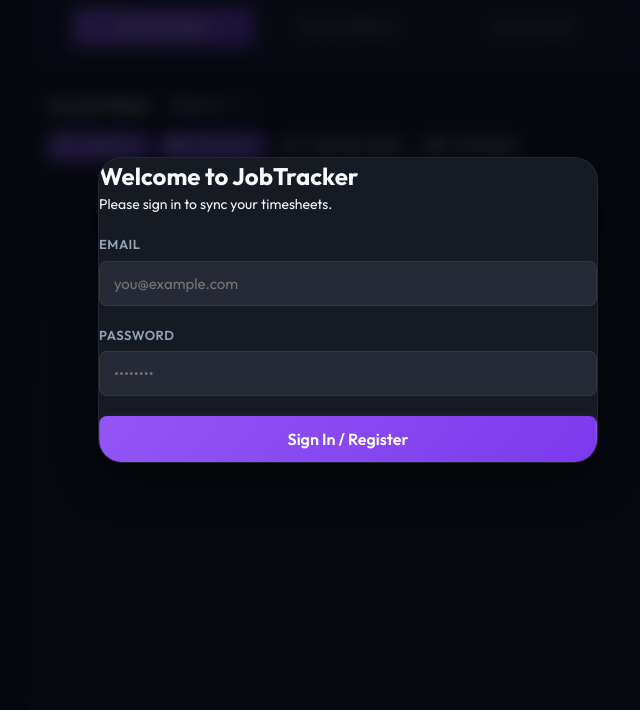
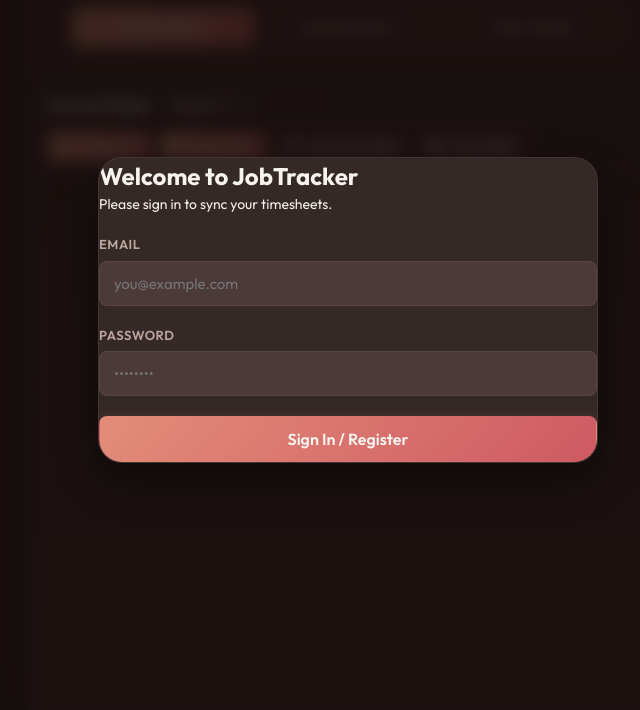
Before and after one commit to konsoul/ticket-app, a plain HTML site: page index.html in a window 1280 px wide. Shown: the part 90-800 px from the top of the page, without its empty margins (292-932 px from the left). Drawn offline with Linux system fonts and the light colour scheme; no server answers.

Commit message:
Apply Rose Dusk pastel dark mode redesign

```diff
--- a/css/styles.css
+++ b/css/styles.css
@@ -2,26 +2,26 @@
 @import url('https://fonts.googleapis.com/css2?family=Outfit:wght@300;400;500;600;700;800&display=swap');
 
 :root {
-  /* HSL Color System */
-  --bg-base: 224deg 25% 6%;      /* #0b0f19 */
-  --bg-surface: 222deg 22% 11%;   /* #141b2d */
-  --bg-card: 223deg 20% 15%;      /* #1e2638 */
-  --bg-input: 223deg 18% 18%;     /* #252e44 */
+  /* ── Rose Dusk Pastel Dark Mode ── */
+  --bg-base: 10deg 12% 14%;        /* #272020 warm charcoal */
+  --bg-surface: 8deg 14% 18%;      /* #2f2220 deeper warm surface */
+  --bg-card: 6deg 16% 22%;         /* #3a2826 dusty rose-charcoal card */
+  --bg-input: 4deg 15% 26%;        /* #422e2c input field */
 
-  --text-primary: 210deg 40% 98%;   /* #f1f5f9 */
-  --text-secondary: 215deg 20% 65%; /* #94a3b8 */
-  --text-muted: 215deg 16% 47%;     /* #64748b */
+  --text-primary: 25deg 30% 95%;   /* #f7f0ec warm cream white */
+  --text-secondary: 15deg 18% 68%; /* #b8a09a soft rose-grey */
+  --text-muted: 12deg 14% 50%;     /* #8a6e69 muted mauve */
 
-  /* Accents */
-  --accent: 263deg 90% 65%;         /* Violet: #8b5cf6 */
-  --accent-glow: 263deg 90% 65% / 0.15;
+  /* Accents — soft coral & peach */
+  --accent: 12deg 65% 68%;          /* Soft coral: #e0836b */
+  --accent-glow: 12deg 65% 68% / 0.15;
 
   /* Ticket Status Colors */
-  --status-open-hue: 142deg;        /* Emerald / Green */
-  --status-pending-hue: 45deg;      /* Amber / Yellow */
-  --status-closed-hue: 355deg;      /* Red */
+  --status-open-hue: 155deg;        /* Soft sage green */
+  --status-pending-hue: 38deg;      /* Warm amber */
+  --status-closed-hue: 355deg;      /* Soft rose red */
 
-  --danger-hue: 350deg;             /* Red */
+  --danger-hue: 350deg;
 
   /* Fonts */
   --font-family: 'Outfit', -apple-system, BlinkMacSystemFont, "Segoe UI", Roboto, sans-serif;
@@ -35,13 +35,14 @@
   --transition-normal: 0.25s cubic-bezier(0.4, 0, 0.2, 1);
   --transition-slow: 0.4s cubic-bezier(0.4, 0, 0.2, 1);
 
-  --shadow-sm: 0 2px 8px rgba(0, 0, 0, 0.2);
-  --shadow-md: 0 8px 24px rgba(0, 0, 0, 0.3);
-  --shadow-lg: 0 16px 40px rgba(0, 0, 0, 0.5);
+  --shadow-sm: 0 2px 8px rgba(0, 0, 0, 0.18);
+  --shadow-md: 0 8px 24px rgba(0, 0, 0, 0.25);
+  --shadow-lg: 0 16px 40px rgba(0, 0, 0, 0.38);
 
-  --glass-bg: rgba(20, 27, 45, 0.7);
-  --glass-border: rgba(255, 255, 255, 0.06);
+  --glass-bg: rgba(47, 34, 32, 0.75);
+  --glass-border: rgba(255, 210, 200, 0.07);
 }
+
 
 /* Base resets & styles */
 * {
@@ -85,7 +86,7 @@ body {
   min-height: 100vh;
   position: relative;
   background: linear-gradient(180deg, hsl(var(--bg-base)) 0%, hsl(var(--bg-surface)) 100%);
-  box-shadow: 0 0 40px rgba(0, 0, 0, 0.6);
+  box-shadow: 0 0 60px rgba(0, 0, 0, 0.45);
 }
 
 header {
@@ -111,7 +112,7 @@ header {
 .logo h1 {
   font-size: 24px;
   font-weight: 800;
-  background: linear-gradient(135deg, #fff 0%, hsl(var(--text-secondary)) 100%);
+  background: linear-gradient(135deg, hsl(25deg 30% 95%) 0%, hsl(var(--text-secondary)) 100%);
   -webkit-background-clip: text;
   -webkit-text-fill-color: transparent;
   letter-spacing: -0.5px;
@@ -148,13 +149,13 @@ header {
 }
 
 .btn-primary {
-  background: linear-gradient(135deg, hsl(var(--accent)) 0%, #7c3aed 100%);
-  color: #fff;
-  box-shadow: 0 4px 12px rgba(139, 92, 246, 0.3);
+  background: linear-gradient(135deg, hsl(var(--accent)) 0%, hsl(355deg 55% 58%) 100%);
+  color: hsl(25deg 30% 95%);
+  box-shadow: 0 4px 12px rgba(224, 131, 107, 0.3);
 }
 .btn-primary:hover {
   transform: translateY(-1px);
-  box-shadow: 0 6px 16px rgba(139, 92, 246, 0.4);
+  box-shadow: 0 6px 16px rgba(224, 131, 107, 0.45);
 }
 .btn-primary:active {
   transform: translateY(0);
@@ -186,7 +187,7 @@ header {
   left: 0;
   right: 0;
   bottom: 0;
-  background: rgba(4, 7, 13, 0.8);
+  background: rgba(20, 12, 11, 0.8);
   backdrop-filter: blur(8px);
   -webkit-backdrop-filter: blur(8px);
   display: flex;
@@ -300,7 +301,7 @@ header {
 
 .form-control:focus {
   border-color: hsl(var(--accent));
-  box-shadow: 0 0 0 3px rgba(139, 92, 246, 0.15);
+  box-shadow: 0 0 0 3px rgba(224, 131, 107, 0.18);
   background: hsl(var(--bg-card));
 }
 
@@ -454,7 +455,7 @@ textarea.form-control {
 
 /* Month Grouping */
 .month-group-header {
-  background: linear-gradient(135deg, rgba(139, 92, 246, 0.15), rgba(59, 130, 246, 0.1));
+  background: linear-gradient(135deg, rgba(224, 131, 107, 0.12), rgba(180, 100, 90, 0.08));
   padding: 14px 16px;
   border-radius: var(--radius-md);
   margin-top: 16px;
@@ -462,7 +463,7 @@ textarea.form-control {
   display: flex;
   justify-content: space-between;
   align-items: center;
-  border: 1px solid rgba(139, 92, 246, 0.2);
+  border: 1px solid rgba(224, 131, 107, 0.2);
   cursor: pointer;
   user-select: none;
   transition: background 0.2s, border-color 0.2s;
@@ -473,8 +474,8 @@ textarea.form-control {
 }
 
 .month-group-header:hover {
-  background: linear-gradient(135deg, rgba(139, 92, 246, 0.25), rgba(59, 130, 246, 0.15));
-  border-color: rgba(139, 92, 246, 0.35);
+  background: linear-gradient(135deg, rgba(224, 131, 107, 0.2), rgba(180, 100, 90, 0.12));
+  border-color: rgba(224, 131, 107, 0.35);
 }
 
 .month-group-header h3 {
@@ -490,7 +491,7 @@ textarea.form-control {
   max-height: 5000px;
   opacity: 1;
   padding-left: 8px;
-  border-left: 2px solid rgba(139, 92, 246, 0.15);
+  border-left: 2px solid rgba(224, 131, 107, 0.18);
   margin-left: 4px;
 }
 
@@ -522,8 +523,8 @@ textarea.form-control {
 }
 
 .history-item:hover {
-  border-color: rgba(255, 255, 255, 0.1);
-  background: rgba(255, 255, 255, 0.02) linear-gradient(0deg, hsl(var(--bg-card)) 0%, hsl(var(--bg-input)) 100%);
+  border-color: rgba(255, 210, 200, 0.1);
+  background: rgba(255, 210, 200, 0.02) linear-gradient(0deg, hsl(var(--bg-card)) 0%, hsl(var(--bg-input)) 100%);
 }
 
 .history-left {
@@ -789,7 +790,7 @@ textarea.form-control {
   left: 0;
   right: 0;
   height: 3px;
-  background: linear-gradient(90deg, hsl(var(--accent)), hsl(var(--status-open-hue) 80% 55%));
+  background: linear-gradient(90deg, hsl(var(--accent)), hsl(355deg 60% 65%));
 }
 
 .payroll-summary-card h3 {
@@ -862,12 +863,12 @@ textarea.form-control {
 }
 
 .payday-item:hover {
-  border-color: rgba(255, 255, 255, 0.1);
+  border-color: rgba(255, 210, 200, 0.1);
 }
 
 .payday-item.is-next {
   border-color: hsl(var(--accent) / 0.4);
-  background: linear-gradient(135deg, hsl(var(--bg-card)) 0%, rgba(139, 92, 246, 0.08) 100%);
+  background: linear-gradient(135deg, hsl(var(--bg-card)) 0%, rgba(224, 131, 107, 0.07) 100%);
 }
 
 .payday-item.is-past {
@@ -891,23 +892,23 @@ textarea.form-control {
 
 .payday-label.past {
   color: hsl(var(--text-muted));
-  background: rgba(255, 255, 255, 0.05);
+  background: rgba(255, 210, 200, 0.05);
 }
 
 .payday-label.next {
   color: hsl(var(--accent));
-  background: rgba(139, 92, 246, 0.15);
+  background: rgba(224, 131, 107, 0.15);
   animation: pulse-glow 2s ease-in-out infinite;
 }
 
 .payday-label.future {
   color: hsl(var(--text-secondary));
-  background: rgba(255, 255, 255, 0.05);
+  background: rgba(255, 210, 200, 0.05);
 }
 
 @keyframes pulse-glow {
-  0%, 100% { box-shadow: 0 0 0 0 rgba(139, 92, 246, 0); }
-  50% { box-shadow: 0 0 8px 2px rgba(139, 92, 246, 0.25); }
+  0%, 100% { box-shadow: 0 0 0 0 rgba(224, 131, 107, 0); }
+  50% { box-shadow: 0 0 8px 2px rgba(224, 131, 107, 0.3); }
 }
 
 /* Unpaid Timesheets List in Payroll */
@@ -1000,9 +1001,9 @@ textarea.form-control {
 }
 
 .nav-tab.active {
-  background: linear-gradient(135deg, hsl(var(--accent)) 0%, #7c3aed 100%);
-  color: #fff;
-  box-shadow: 0 4px 12px rgba(139, 92, 246, 0.2);
+  background: linear-gradient(135deg, hsl(var(--accent)) 0%, hsl(355deg 55% 58%) 100%);
+  color: hsl(25deg 30% 95%);
+  box-shadow: 0 4px 12px rgba(224, 131, 107, 0.25);
 }
 
 @media print {
--- a/sw.js
+++ b/sw.js
@@ -1,4 +1,4 @@
-const CACHE_NAME = 'field-tickets-cache-v34';
+const CACHE_NAME = 'field-tickets-cache-v35';
 const ASSETS = [
   './',
   './index.html',
```
